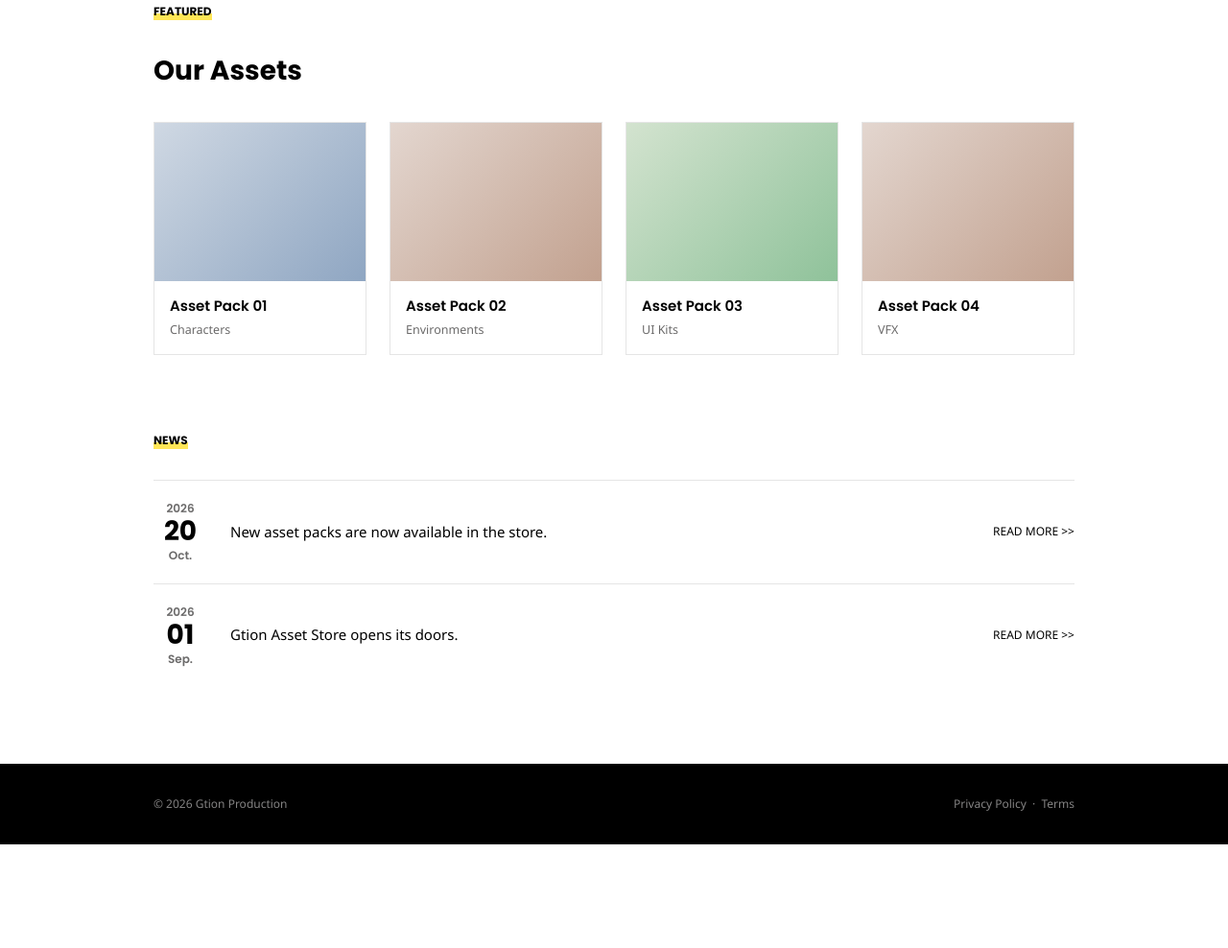
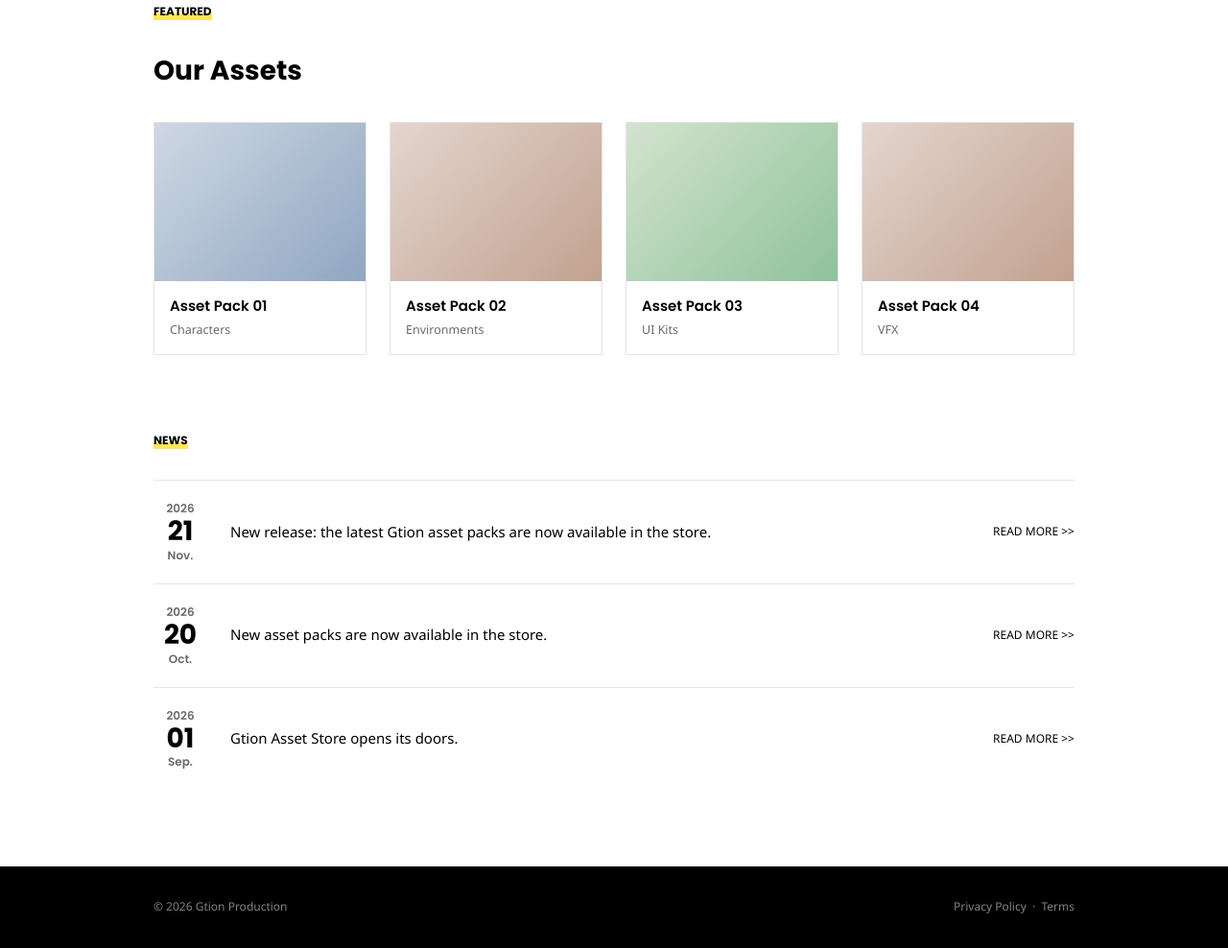
Before and after one commit to Gtion-Production/AssetStore-Page, a plain HTML site: page index.html in a window 1280 px wide. Shown: the part 974-1962 px from the top of the page at 96% size. Before the commit the page ends 1854 px from the top, so only its background shows below. Drawn offline with Linux system fonts and the light colour scheme.

Commit message:
Add new release announcement to news list
Co-Authored-By: Claude Sonnet 5.5 <noreply@anthropic.com>

```diff
--- a/index.html
+++ b/index.html
@@ -137,6 +137,11 @@
     <div class="container">
       <div class="tabs"><span>News</span></div>
       <div class="news-row">
+        <div class="date">2026<b>21</b>Nov.</div>
+        <p>New release: the latest Gtion asset packs are now available in the store.</p>
+        <a class="more" href="#assets">READ MORE &gt;&gt;</a>
+      </div>
+      <div class="news-row">
         <div class="date">2026<b>20</b>Oct.</div>
         <p>New asset packs are now available in the store.</p>
         <a class="more" href="#">READ MORE &gt;&gt;</a>
```
